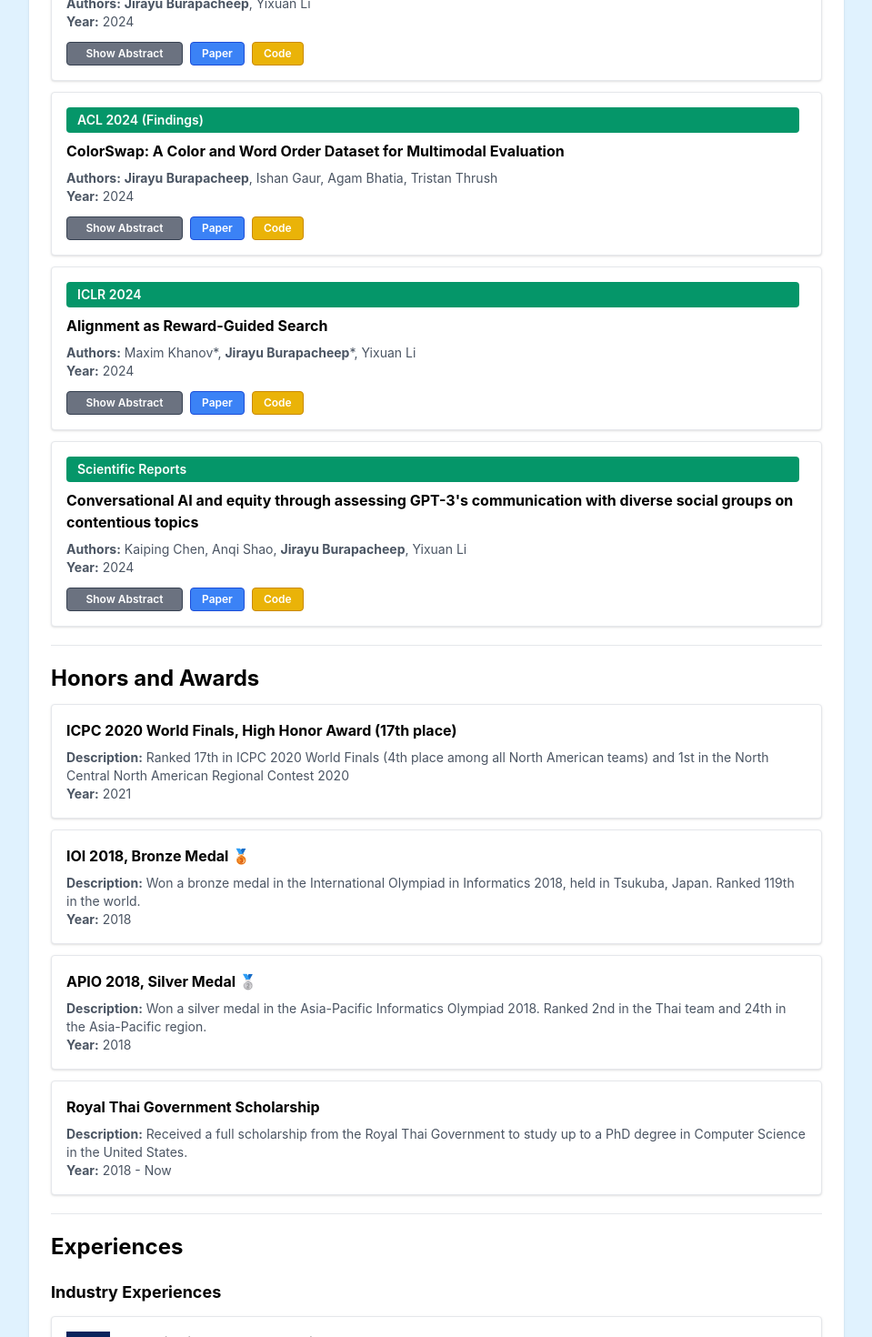
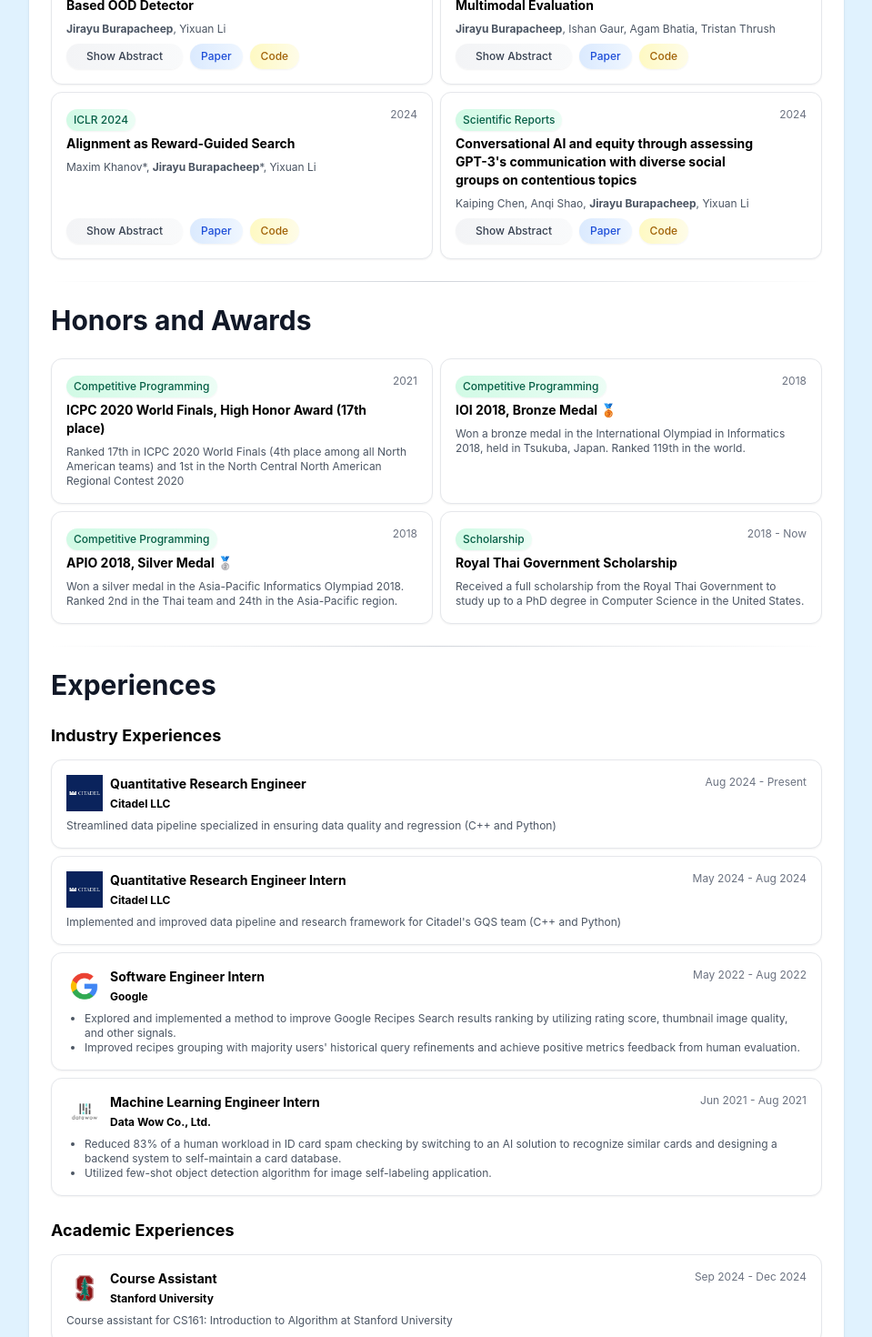
Before and after one commit to Top34051/top34051.github.io, a React (Create React App) app: page / in a window 1280 px wide. Shown: the part 900-2370 px from the top of the page at 91% size, without its empty margins (160-1119 px from the left). Built offline with nearby package versions, Linux system fonts and the light colour scheme.

Commit message:
Update files

```diff
--- /dev/null
+++ b/src/components/ActionButton.js
@@ -0,0 +1,40 @@
+import React from 'react';
+
+const ActionButton = ({
+    children,
+    onClick,
+    href,
+    variant = 'default',
+    className = "",
+    ...props
+}) => {
+    const baseClasses = "text-xs py-1.5 px-3 mr-2 font-medium rounded-full transition-all duration-200 shadow-sm hover:shadow-md";
+
+    const variants = {
+        abstract: "bg-gradient-to-r from-gray-100 to-gray-50 text-gray-700 hover:from-gray-200 hover:to-gray-100",
+        paper: "bg-gradient-to-r from-blue-100 to-blue-50 text-blue-700 hover:from-blue-200 hover:to-blue-100",
+        code: "bg-gradient-to-r from-yellow-100 to-yellow-50 text-yellow-700 hover:from-yellow-200 hover:to-yellow-100",
+        website: "bg-gradient-to-r from-green-100 to-green-50 text-green-700 hover:from-green-200 hover:to-green-100",
+        default: "bg-gradient-to-r from-gray-100 to-gray-50 text-gray-700 hover:from-gray-200 hover:to-gray-100"
+    };
+
+    const buttonClasses = `${baseClasses} ${variants[variant]} ${className}`;
+
+    if (href) {
+        return (
+            <a href={href} target="_blank" rel="noopener noreferrer">
+                <button className={buttonClasses} {...props}>
+                    {children}
+                </button>
+            </a>
+        );
+    }
+
+    return (
+        <button className={buttonClasses} onClick={onClick} {...props}>
+            {children}
+        </button>
+    );
+};
+
+export default ActionButton;
--- a/src/components/Awards.js
+++ b/src/components/Awards.js
@@ -1,25 +1,32 @@
 import React from 'react';
+import Card from './Card';
+import Badge from './Badge';
+import DateDisplay from './DateDisplay';
 
 
 const awards = [
   {
     title: 'ICPC 2020 World Finals, High Honor Award (17th place)',
     year: '2021',
+    category: 'Competitive Programming',
     description: 'Ranked 17th in ICPC 2020 World Finals (4th place among all North American teams) and 1st in the North Central North American Regional Contest 2020',
   },
   {
     title: 'IOI 2018, Bronze Medal 🥉',
     year: '2018',
+    category: 'Competitive Programming',
     description: 'Won a bronze medal in the International Olympiad in Informatics 2018, held in Tsukuba, Japan. Ranked 119th in the world.',
   },
   {
     title: 'APIO 2018, Silver Medal 🥈',
     year: '2018',
+    category: 'Competitive Programming',
     description: 'Won a silver medal in the Asia-Pacific Informatics Olympiad 2018. Ranked 2nd in the Thai team and 24th in the Asia-Pacific region.',
   },
   {
     title: 'Royal Thai Government Scholarship',
     year: '2018 - Now',
+    category: 'Scholarship',
     description: 'Received a full scholarship from the Royal Thai Government to study up to a PhD degree in Computer Science in the United States.',
   },
   // Add more awards as needed
@@ -28,24 +35,31 @@
 function Awards() {
   return (
     <div className="w-full">
-      <h2 className="text-2xl font-bold">Honors and Awards</h2>
-      {awards.map((project, index) => (
-        <div key={index} className="mt-3 border bg-white rounded shadow p-4">
-          <h2 className="text-l font-bold mb-2">{project.title}</h2>
-          <p className="text-sm text-gray-600">
-            {project.description && (
-                <div>
-                    <b>Description:</b> <span dangerouslySetInnerHTML={{ __html: project.description }} /><br />
+      <h2 className="text-3xl font-bold mb-6 text-gray-900">Honors and Awards</h2>
+      <div className="grid grid-cols-1 lg:grid-cols-2 gap-2">
+        {awards.map((award, index) => (
+          <Card key={index}>
+            <div className="flex-grow">
+              <div className="flex items-start justify-between mb-1">
+                <div className="flex-grow">
+                  {award.category && (
+                    <Badge>{award.category}</Badge>
+                  )}
+                  <h2 className="text-sm font-bold mb-1">{award.title}</h2>
                 </div>
-            )}
-            {project.year && (
-                <div>
-                    <b>Year:</b> <span dangerouslySetInnerHTML={{ __html: project.year }} /><br />
-                </div>
-            )}
-          </p>
-        </div>
-      ))}
+                <DateDisplay date={award.year} />
+              </div>
+              <p className="text-xs text-gray-600">
+                {award.description && (
+                  <div>
+                    <span dangerouslySetInnerHTML={{ __html: award.description }} />
+                  </div>
+                )}
+              </p>
+            </div>
+          </Card>
+        ))}
+      </div>
     </div>
   );
 }
--- /dev/null
+++ b/src/components/Badge.js
@@ -0,0 +1,11 @@
+import React from 'react';
+
+const Badge = ({ children, className = "" }) => {
+    return (
+        <span className={`text-xs py-1 px-2 mb-1 bg-gradient-to-r from-emerald-100 to-emerald-50 text-emerald-800 rounded-full inline-block font-medium shadow-sm ${className}`}>
+            {children}
+        </span>
+    );
+};
+
+export default Badge;
--- /dev/null
+++ b/src/components/Card.js
@@ -0,0 +1,11 @@
+import React from 'react';
+
+const Card = ({ children, className = "" }) => {
+    return (
+        <div className={`border border-gray-200 bg-white rounded-xl shadow-sm p-4 flex flex-col h-full hover:shadow-lg hover:border-blue-300 hover:bg-gradient-to-br hover:from-white hover:to-blue-50 hover:-translate-y-1 transition-all duration-300 group ${className}`}>
+            {children}
+        </div>
+    );
+};
+
+export default Card;
--- /dev/null
+++ b/src/components/DateDisplay.js
@@ -0,0 +1,13 @@
+import React from 'react';
+
+const DateDisplay = ({ date, className = "" }) => {
+    if (!date) return null;
+
+    return (
+        <div className={`text-xs text-gray-500 ml-3 flex-shrink-0 ${className}`}>
+            {date}
+        </div>
+    );
+};
+
+export default DateDisplay;
--- a/src/components/Experiences.js
+++ b/src/components/Experiences.js
@@ -1,4 +1,6 @@
 import React from 'react';
+import Card from './Card';
+import DateDisplay from './DateDisplay';
 import GoogleImage from '../assets/images/google.png';
 import DataWowImage from '../assets/images/datawow.png';
 import UWMadisonImage from '../assets/images/uw-madison.png';
@@ -16,7 +18,7 @@
   },
   {
     title: 'Undergraduate Research Assistant',
-    subtitle: 'Under a collaboration between the Department of Life Sciences Communication (Professor Kaiping Chen) <br> and the Department of Computer Science (Professor Sharon Li), UW-Madison',
+    subtitle: 'Under a collaboration between the Department of Life Sciences Communication (Professor Kaiping Chen) and the Department of Computer Science (Professor Sharon Li), UW-Madison',
     date: 'Sep 2021 - Sep 2022',
     description: 'Contributed to the conversational data collection part of the research by building a web application that collects interaction between survey participants and OpenAI\'s GPT-3 chatbot model.',
     category: 'Academic',
@@ -100,71 +102,79 @@
 
   return (
     <div className="w-full">
-      <h2 className="text-2xl font-bold">Experiences</h2>
+      <h2 className="text-3xl font-bold mb-6 text-gray-900">Experiences</h2>
 
       {industryExperiences.length > 0 && (
         <>
-          <h3 className="text-lg font-bold mt-5">Industry Experiences</h3>
+          <h3 className="text-lg font-bold mb-3">Industry Experiences</h3>
+          <div className="space-y-2 mb-6">
             {industryExperiences.map((experience, index) => (
-            <div key={index} className="mt-3 border bg-white rounded shadow p-4">
-              <div className="flex items-center">
-                <div className="flex mr-3 h-12 w-12">
+              <Card key={index}>
+                <div className="flex-grow">
+                  <div className="flex items-start justify-between mb-2">
+                    <div className="flex items-center flex-grow">
+                      <div className="flex-shrink-0 mr-2 h-10 w-10">
                         {experience.image && (
-                    <img src={experience.image} alt="Experience Logo" className="object-cover" />
+                          <img src={experience.image} alt="Experience Logo" className="object-cover w-full h-full" />
                         )}
                       </div>
-                <div className="max-w-4/5">
-                  <h2 className="text-l font-bold">{experience.title}</h2>
-                  <h2 className="text-sm font-bold mt-1"><span dangerouslySetInnerHTML={{ __html: experience.subtitle }} /></h2>
+                      <div className="flex-grow min-w-0">
+                        <h2 className="text-sm font-bold">{experience.title}</h2>
+                        <h2 className="text-xs font-bold mt-1"><span dangerouslySetInnerHTML={{ __html: experience.subtitle }} /></h2>
                       </div>
                     </div>
+                    <DateDisplay date={experience.date} />
+                  </div>
                   <div>
-                <p className="text-sm text-gray-600">
-                  {experience.date && (
-                    <div className="mt-2">{experience.date}</div>
-                  )}
+                    <p className="text-xs text-gray-600">
                       {experience.description && (
-                    <div className="mt-2">
+                        <div>
                           <span dangerouslySetInnerHTML={{ __html: experience.description }} />
                         </div>
                       )}
                     </p>
                   </div>
                 </div>
+              </Card>
             ))}
+          </div>
         </>
       )}
 
       {academicExperiences.length > 0 && (
         <>
-          <h3 className="text-lg font-bold mt-5">Academic Experiences</h3>
+          <h3 className="text-lg font-bold mb-3">Academic Experiences</h3>
+          <div className="space-y-2">
             {academicExperiences.map((experience, index) => (
-            <div key={index} className="mt-3 border bg-white rounded shadow p-4">
-              <div className="flex items-center">
-                <div className="flex mr-3 h-12 w-12">
+              <Card key={index}>
+                <div className="flex-grow">
+                  <div className="flex items-start justify-between mb-2">
+                    <div className="flex items-center flex-grow">
+                      <div className="flex-shrink-0 mr-2 h-10 w-10">
                         {experience.image && (
-                    <img src={experience.image} alt="Experience Logo" className="object-cover" />
+                          <img src={experience.image} alt="Experience Logo" className="object-cover w-full h-full" />
                         )}
                       </div>
-                <div className="max-w-4/5">
-                  <h2 className="text-l font-bold">{experience.title}</h2>
-                  <h2 className="text-sm font-bold mt-1"><span dangerouslySetInnerHTML={{ __html: experience.subtitle }} /></h2>
+                      <div className="flex-grow min-w-0">
+                        <h2 className="text-sm font-bold">{experience.title}</h2>
+                        <h2 className="text-xs font-bold mt-1"><span dangerouslySetInnerHTML={{ __html: experience.subtitle }} /></h2>
                       </div>
                     </div>
+                    <DateDisplay date={experience.date} />
+                  </div>
                   <div>
-                <p className="text-sm text-gray-600">
-                  {experience.date && (
-                    <div className="mt-2">{experience.date}</div>
-                  )}
+                    <p className="text-xs text-gray-600">
                       {experience.description && (
-                    <div className="mt-2">
+                        <div>
                           <span dangerouslySetInnerHTML={{ __html: experience.description }} />
                         </div>
                       )}
                     </p>
                   </div>
                 </div>
+              </Card>
             ))}
+          </div>
         </>
       )}
     </div>
--- a/src/components/Projects.js
+++ b/src/components/Projects.js
@@ -1,21 +1,28 @@
 import React from 'react';
+import Card from './Card';
+import Badge from './Badge';
+import DateDisplay from './DateDisplay';
+import ActionButton from './ActionButton';
 
 const projects = [
   {
     title: 'Zero-shot Voice Conversion',
     year: '2021',
+    category: 'Machine Learning',
     description: '<ul class="list-disc pl-5"><li>Implemented and trained an extended StarGAN-family deep learning model that modifies the speech of a source speaker and makes their speech sound like another target speaker without changing the linguistic information.</li></ul>',
     link: 'https://github.com/Top34051/stargan-zsvc',
   },
   {
     title: 'Parrot.Ai',
     year: '2022',
+    category: 'Web Application',
     description: '<ul class="list-disc pl-5"><li>Developed a platform that allows users with low literacy to fill out forms without having to read or write to improve essential services accessibility using ReactJS and TailwindCSS</li><li>The platform scrapes Google Form and utilizes Google Speech-to-Text and Text-to-Speech API for input and output conversion</li></ul>',
     link: 'https://parrot-ai.vercel.app/',
   },
   {
     title: 'Wisc-course-alert',
     year: '2022',
+    category: 'Web Application',
     description: '<ul class="list-disc pl-5"><li>Request course status from the UW-Madison enrollment website via Rest API.</li><li>Manage users watching list databases and notify them when the courses become available (using NodeJS and MongoDB).</li></ul>',
     link: 'https://wiscoursealert.com',
   },
@@ -27,31 +34,38 @@
 
   return (
     <div className="w-full">
-      <h2 className="text-2xl font-bold">Selected Personal Projects</h2>
+      <h2 className="text-3xl font-bold mb-6 text-gray-900">Selected Personal Projects</h2>
+      <div className="grid grid-cols-1 lg:grid-cols-2 gap-2">
         {reversedProjects.map((project, index) => (
-        <div key={index} className="mt-3 border bg-white rounded shadow p-4">
-          <h2 className="text-l font-bold mb-2">{project.title}</h2>
-          <p className="text-sm text-gray-600">
-            {project.year && (
-                <div>
-                    <b>Year:</b> <span dangerouslySetInnerHTML={{ __html: project.year }} /><br />
+          <Card key={index}>
+            <div className="flex-grow">
+              <div className="flex items-start justify-between mb-1">
+                <div className="flex-grow">
+                  {project.category && (
+                    <Badge>{project.category}</Badge>
+                  )}
+                  <h2 className="text-sm font-bold mb-1">{project.title}</h2>
                 </div>
-            )}
+                <DateDisplay date={project.year} />
+              </div>
+              <p className="text-xs text-gray-600">
                 {project.description && (
                   <div>
-                    <b>Description:</b> <span dangerouslySetInnerHTML={{ __html: project.description }} />
+                    <span dangerouslySetInnerHTML={{ __html: project.description }} />
                   </div>
-            )}
-            {project.link && (
-              <a href={project.link} target="_blank" rel="noopener noreferrer" className="mr-2">
-                <button className="text-xs py-1 px-3 mt-3 border text-white font-semibold bg-green-600 border-green-700  hover:bg-green-700 rounded transition duration-200">
-                  Website
-                </button>
-              </a>
                 )}
               </p>
             </div>
+            <div className="mt-2">
+              {project.link && (
+                <ActionButton variant="website" href={project.link}>
+                  Website
+                </ActionButton>
+              )}
+            </div>
+          </Card>
         ))}
+      </div>
     </div>
   );
 }
--- a/src/components/Publications.js
+++ b/src/components/Publications.js
@@ -1,4 +1,8 @@
 import React, { useState } from 'react';
+import Card from './Card';
+import Badge from './Badge';
+import DateDisplay from './DateDisplay';
+import ActionButton from './ActionButton';
 
 const publications = [
   {
@@ -46,6 +50,15 @@
     githubLink: '',
     venue: 'EMNLP 2025 (Main)',
   },
+  {
+    title: 'Fantastic Bugs and Where to Find Them in AI Benchmarks',
+    authors: 'Sang T. Truong, Yuheng Tu, Michael Hardy, Anka Reuel, Zeyu Tang, <b>Jirayu Burapacheep</b>, Jonathan Jude Perera, Chibuike Uwakwe, Benjamin W. Domingue, Nick Haber, Sanmi Koyejo',
+    year: '2025',
+    abstract: 'Benchmarks are pivotal in driving progress in large language models, yet ambiguous questions, incorrect answer keys, and grading issues frequently undermine their reliability. Manually identifying and fixing issues among thousands of benchmark questions is not only infeasible but also a critical bottleneck for reliable evaluation. In this work, we introduce a scalable, theory-driven framework for systematic benchmark revision that leverages psychometric tools to flag problematic questions requiring expert review. We demonstrate that the No Free Lunch theorem applies directly to benchmark quality assessment: no detector can excel across all anomaly patterns, and effective detection requires prior anomaly knowledge. Furthermore, recognizing the high cost of LLM evaluations and the limited diversity of available LLMs, we assess each tool’s sensitivity to the number of model responses. Finally, across nine widely used benchmarks, our signals guide expert review to identify flawed questions with up to 84% precision, offering an efficient, scalable framework for systematic benchmark revision.',
+    paperLink: '',
+    githubLink: '',
+    venue: 'NeurIPS 2025 Datasets and Benchmarks Track',
+  },
   // Add more publications as needed
 ];
 
@@ -62,49 +75,53 @@
 
   return (
     <div className="w-full">
-      <h2 className="text-2xl font-bold">Publications</h2>
-      {reversedPublications.map((publication, index) => (
-        <div key={index} className="mt-3 border bg-white rounded shadow p-4">
-          {publication.venue && publication.venue !== 'Preprint' && (
-            <p className="text-sm py-1 px-3 mb-2 mr-2 border text-white font-semibold bg-emerald-600 border-none rounded">
-              {publication.venue}
-            </p>
-          )}
-          <h2 className="text-l font-bold mb-2">{publication.title}</h2>
-          <p className="text-sm text-gray-600">
-            <b>Authors:</b> <span dangerouslySetInnerHTML={{ __html: publication.authors }} /><br />
-            {publication.year && (
-              <div>
-                <b>Year:</b> <span dangerouslySetInnerHTML={{ __html: publication.year }} /><br />
+      <h2 className="text-3xl font-bold mb-6 text-gray-900">Publications</h2>
+      <div className="grid grid-cols-1 lg:grid-cols-2 gap-2">
+        {reversedPublications.map((publication, index) => (
+          <Card key={index}>
+            <div className="flex-grow">
+              <div className="flex items-start justify-between mb-1">
+                <div className="flex-grow">
+                  {publication.venue && publication.venue !== 'Preprint' && (
+                    <Badge>{publication.venue}</Badge>
+                  )}
+                  <h2 className="text-sm font-bold mb-1">{publication.title}</h2>
+                </div>
+                <DateDisplay date={publication.year} />
+              </div>
+              <p className="text-xs text-gray-600">
+                <span dangerouslySetInnerHTML={{ __html: publication.authors }} />
+              </p>
+            </div>
+            <div className="mt-2">
+              {publication.abstract && (
+                <ActionButton
+                  variant="abstract"
+                  onClick={() => handleAbstractToggle(index)}
+                  className="w-32"
+                >
+                  {showAbstract && selectedPublication === index ? 'Hide Abstract' : 'Show Abstract'}
+                </ActionButton>
+              )}
+              {publication.paperLink && (
+                <ActionButton variant="paper" href={publication.paperLink}>
+                  Paper
+                </ActionButton>
+              )}
+              {publication.githubLink && (
+                <ActionButton variant="code" href={publication.githubLink}>
+                  Code
+                </ActionButton>
+              )}
+            </div>
+            {showAbstract && selectedPublication === index && publication.abstract && (
+              <div className="text-xs text-gray-600 mt-2">
+                <span dangerouslySetInnerHTML={{ __html: publication.abstract }} />
               </div>
             )}
-          </p>
-          {publication.abstract && (
-            <button className="text-xs w-32 py-1 px-3 mt-3 mr-2 border text-white font-semibold bg-gray-500 border-gray-700 hover:bg-gray-700 rounded transition duration-200" onClick={() => handleAbstractToggle(index)}>
-              {showAbstract && selectedPublication === index ? 'Hide Abstract' : 'Show Abstract'}
-            </button>
-          )}
-          {publication.paperLink && (
-            <a href={publication.paperLink} target="_blank" rel="noopener noreferrer" className="mr-2">
-              <button className="text-xs py-1 px-3 mt-2 border text-white font-semibold bg-blue-500 border-blue-700  hover:bg-blue-700 rounded transition duration-200">
-                Paper
-              </button>
-            </a>
-          )}
-          {publication.githubLink && (
-            <a href={publication.githubLink} target="_blank" rel="noopener noreferrer" className="mr-2">
-              <button className="text-xs py-1 px-3 mt-2 border text-white font-semibold bg-yellow-500 border-yellow-600  hover:bg-yellow-600 rounded transition duration-200">
-                Code
-              </button>
-            </a>
-          )}
-          {showAbstract && selectedPublication === index && publication.abstract && (
-            <div className="text-sm text-gray-600 mt-2">
-              <b>Abstract:</b> <span dangerouslySetInnerHTML={{ __html: publication.abstract }} /><br />
-            </div>
-          )}
-        </div>
-      ))}
+          </Card>
+        ))}
+      </div>
     </div>
   );
 }
--- /dev/null
+++ b/src/components/SectionDivider.js
@@ -0,0 +1,11 @@
+import React from 'react';
+
+const SectionDivider = ({ className = "" }) => {
+    return (
+        <div className={`w-full my-6 ${className}`}>
+            <div className="h-px bg-gradient-to-r from-transparent via-gray-300 to-transparent"></div>
+        </div>
+    );
+};
+
+export default SectionDivider;
--- a/src/pages/Home.js
+++ b/src/pages/Home.js
@@ -9,6 +9,7 @@
 import Awards from '../components/Awards';
 import Experiences from '../components/Experiences';
 import Skills from '../components/Skills';
+import SectionDivider from '../components/SectionDivider';
 import CV from '../assets/files/burapacheep_cv_2023.pdf';
 import Resume from '../assets/files/burapacheep_resume_2024.pdf';
 
@@ -115,23 +116,23 @@
             <img src={profileImage} alt="Profile" className="rounded-md h-auto w-full" />
           </div>
         </div>
-        <hr className="my-5" />
+        <SectionDivider />
         <div id="publications">
           <Publication />
         </div>
-        <hr className="my-5" />
+        <SectionDivider />
         <div id="awards">
           <Awards />
         </div>
-        <hr className="my-5" />
+        <SectionDivider />
         <div id="experiences">
           <Experiences />
         </div>
-        <hr className="my-5" />
+        <SectionDivider />
         <div id="projects">
           <Projects />
         </div>
-        <hr className="my-5" />
+        <SectionDivider />
         <div id="skills">
           <Skills />
         </div>
```
Also changed, not shown: src/components/Skills.js (+4 -4 lines). Lines whose indentation alone changed are shown as unchanged.
